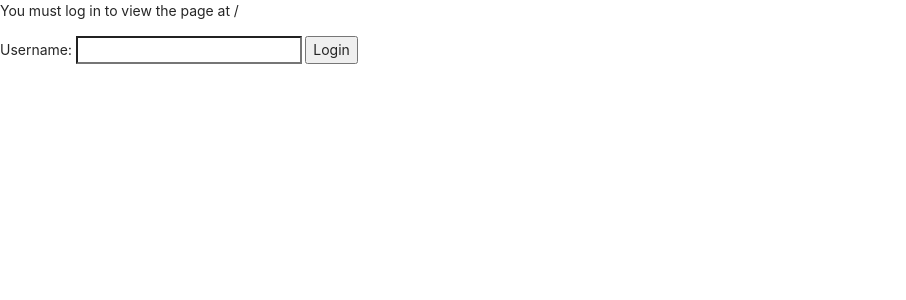
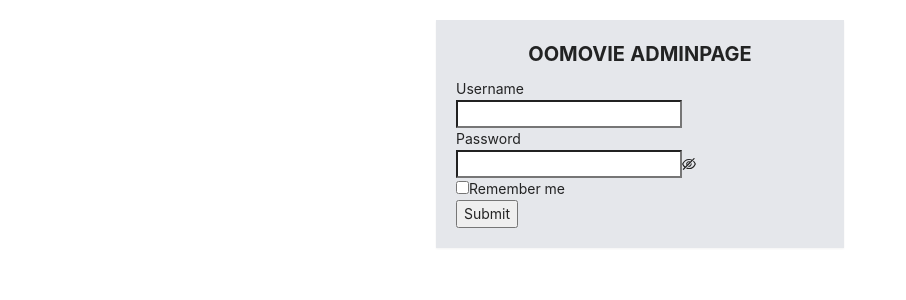
Before and after one commit to phongvanngo/ooad-movie-admin, a React (Create React App) app: page /sign-in in a window 1280 px wide. Shown: the top 300 px of the page, without its empty margins (0-906 px from the left). Built offline with nearby package versions, Linux system fonts and the light colour scheme.

Commit message:
make form login

```diff
--- /dev/null
+++ b/src/app/api/authApi.ts
@@ -0,0 +1,10 @@
+import { Discount } from "app/model/discount";
+import { AuthRequestPayload, AuthResponsePayload, DataResponse } from "app/model/PayloadResponse";
+import axiosClient from "./axiosClient";
+
+export const authApi = {
+	login: (data: AuthRequestPayload): Promise<DataResponse<AuthResponsePayload>> => {
+		const url = "/login";
+		return axiosClient.post(url,data);
+	},
+};
--- a/src/app/api/axiosClient.ts
+++ b/src/app/api/axiosClient.ts
@@ -14,6 +14,8 @@ const axiosClient = axios.create({
 // Add a request interceptor
 axiosClient.interceptors.request.use(function (config: AxiosRequestConfig) {
 	// Do something before request is sent
+	const token ="eyJ0eXAiOiJKV1QiLCJhbGciOiJIUzI1NiJ9.eyJzdWIiOiJhZG1pbiIsInJvbGVzIjpbIkFETUlOIl0sImlzcyI6Imh0dHBzOi8vaG91c2luZy1tb3ZpZS5oZXJva3VhcHAuY29tL2xvZ2luIiwiZXhwIjoxNjQxMjkyMTM2fQ.c448VsF7aPqmkfyZGykNTp_61LN2yI4LR0aMUUUuu7M";
+	config.headers.Authorization = `Bearer ${token}`;
 	return config;
 }, function (error) {
 	// Do something with request error
--- a/src/app/redux/slices/adminAuthThunk/index.ts
+++ b/src/app/redux/slices/adminAuthThunk/index.ts
@@ -1,7 +1,9 @@
 import { createSlice, PayloadAction } from "@reduxjs/toolkit";
 import { message } from "antd";
 import { adminAuthApi } from "app/api/adminAuthApi";
+import { authApi } from "app/api/authApi";
 import { COOKIE_USER } from "app/constants";
+import { AuthRequestPayload, AuthResponsePayload, DataResponse } from "app/model/PayloadResponse";
 import { AdminModel } from "app/model/User";
 import { AppRootState, AppThunk } from "app/redux/store";
 import { getCookie, removeCookie, setCookie } from "app/utils/cookie";
@@ -15,13 +17,13 @@ const initialState: IAdminAuth = {
 	isLoggedIn:undefined
 };
 
-const counterSlice = createSlice({
+const adminAuthThunkSlice = createSlice({
 	name: "adminAuthThunk",
 	initialState,
 	reducers: {
-		signInSuccess: (state: IAdminAuth,action : PayloadAction<ISignInResponsePayload>) => {
+		signInSuccess: (state: IAdminAuth,action : PayloadAction<AuthResponsePayload>) => {
 			const user = {} as AdminModel;
-			user.token = action.payload.token;
+			user.token = action.payload.accessToken;
 			setCookie(COOKIE_USER,JSON.stringify(user));
 			state.isLoggedIn = true;
 		},
@@ -42,18 +44,21 @@ const counterSlice = createSlice({
 	},
 });
 
-export const { signInSuccess,signOut,reLogin } = counterSlice.actions;
+export const { signInSuccess,signOut,reLogin } = adminAuthThunkSlice.actions;
 
-export const signIn = (ISignInPayload : ISignInPayload,callback:VoidFunction): AppThunk =>async (dispatch)=> {
+export const signIn = (signInPayload : AuthRequestPayload,callback:VoidFunction): AppThunk =>async (dispatch,ThunkApi)=> {
+	console.log(ThunkApi);
 	try {
-		const response = await adminAuthApi.signIn(ISignInPayload) as ISignInResponsePayload;
+		const response: DataResponse<AuthResponsePayload> = await authApi.login(signInPayload) ;
 
 		if(response) {
-			dispatch(signInSuccess(response));
+			dispatch(signInSuccess(response.data));
 			callback();
 		}
 	} catch (e) {
-		message.error(e);
+		message.error("Can not sign in!");
+	} finally {
+		console.log();
 	}
 };
 
@@ -64,4 +69,4 @@ export const selectIsLoggedIn = (state: AppRootState) =>
 
 
 
-export default counterSlice.reducer;
+export default adminAuthThunkSlice.reducer;
--- a/src/pages/admin/layout/index.tsx
+++ b/src/pages/admin/layout/index.tsx
@@ -1,27 +1,47 @@
-import { Breadcrumb, Layout } from "antd";
+import { Breadcrumb, Button, Layout } from "antd";
+import { icons } from "antd/lib/image/PreviewGroup";
 import React, { ReactElement } from "react";
 import { Outlet } from "react-router";
 import AppBreadcrumb from "./AppBreadCrumb";
 import Sidebar from "./sidebar";
 import "./style.scss";
+import {LogoutOutlined} from "@ant-design/icons";
+import { useAppDispatch } from "app/redux/store";
+import { signOut } from "app/redux/actions";
 
 const { Header, Content, Footer } = Layout;
 
 
 function MainLayout():ReactElement {
-
+	const dispatch = useAppDispatch();
 	return (
 		<Layout style={{ minHeight: "100vh" }}>
 			<Sidebar />
 			<Layout className="site-layout">
-				<Header className="site-layout-background" style={{height:"45px", padding: 0 }} />
+				<Header
+					className="site-layout-background"
+					style={{ height: "45px", padding: 0 }}
+				>
+					<div className="h-full w-full flex items-center justify-end">
+						<Button onClick={()=>{
+							dispatch(signOut());
+						}} className="mr-2" icon={<LogoutOutlined />}>
+                            Logout
+						</Button>
+					</div>
+				</Header>
 				<Content style={{ margin: "0 16px" }}>
 					<AppBreadcrumb />
-					<div className="site-layout-background" style={{ padding: 24, minHeight: "75vh" }}>
+					<div
+						className="site-layout-background"
+						style={{ padding: 24, minHeight: "75vh" }}
+					>
 						<Outlet />
 					</div>
 				</Content>
-				<Footer style={{ textAlign: "center" }}>Ant Design ©2018 Created by Ant UED</Footer>
+				<Footer style={{ textAlign: "center" }}>
+                    Ant Design ©2018 Created by Ant UED
+				</Footer>
 			</Layout>
 		</Layout>
 	);
--- a/src/pages/sign-in/index.tsx
+++ b/src/pages/sign-in/index.tsx
@@ -5,7 +5,29 @@ import { useAppDispatch } from "app/redux/store";
 import { useEffect } from "react";
 import { useSelector } from "react-redux";
 import { useLocation, useNavigate } from "react-router";
-function LoginPage():JSX.Element {
+import { Button, Checkbox, Form, Input } from "antd";
+import { AuthRequestPayload } from "app/model/PayloadResponse";
+
+const layout = {
+	labelCol: { span: 4 },
+	wrapperCol: { span: 20 },
+};
+const tailLayout = {
+	wrapperCol: { offset: 4, span: 20 },
+};
+
+function LoginPage(): JSX.Element {
+	const [form] = Form.useForm();
+
+	const onFinish = (values: AuthRequestPayload) => {
+		// onSubmit(values);
+		dispatch(
+			signIn(values, () => {
+				navigate(from, { replace: true });
+			}),
+		);
+	};
+
 	const dispatch = useAppDispatch();
 	const navigate = useNavigate();
 	const location = useLocation();
@@ -16,37 +38,80 @@ function LoginPage():JSX.Element {
 	const state = location.state as { from: Location };
 	const from = state ? state.from.pathname : "/";
 
+	// function handleSubmit(event: React.FormEvent<HTMLFormElement>) {
+	// 	event.preventDefault();
 
-	function handleSubmit(event: React.FormEvent<HTMLFormElement>) {
-		event.preventDefault();
+	// 	const formData = new FormData(event.currentTarget);
+	// 	const username = formData.get("username") as string;
+	// 	dispatch(signIn({ username, password: "123" } as ISignInPayload,
+	// 		()=>{
+	// 			navigate(from, { replace: true });
+	// 		}
+	// 	));
+	// }
 
-		const formData = new FormData(event.currentTarget);
-		const username = formData.get("username") as string;
-		dispatch(signIn({ username, password: "123" } as ISignInPayload,
-			()=>{
-				navigate(from, { replace: true });
-			}
-		));
-
-	}
 	useEffect(() => {
 		if (isLoggedIn) {
-
 			navigate(from, { replace: true });
 		}
 	}, []);
 
+	return (
+		<div >
+			<div className="max-w-md p-5 mx-auto">
+				<div className="shadow-sm p-5 bg-gray-200">
+					<h1 className="font-bold text-center text-xl">OOMOVIE ADMINPAGE</h1>
+					<Form
+						name="basic"
+						labelCol={{ span: 8 }}
+						wrapperCol={{ span: 16 }}
+						initialValues={{ remember: true }}
+						onFinish={onFinish}
+						// onFinishFailed={onFinishFailed}
+						autoComplete="off"
+					>
+						<Form.Item
+							label="Username"
+							name="username"
+							rules={[
+								{
+									required: true,
+									message: "Please input your username!",
+								},
+							]}
+						>
+							<Input />
+						</Form.Item>
 
-	return (
-		<div>
-			<p>You must log in to view the page at {from}</p>
+						<Form.Item
+							label="Password"
+							name="password"
+							rules={[
+								{
+									required: true,
+									message: "Please input your password!",
+								},
+							]}
+						>
+							<Input.Password />
+						</Form.Item>
 
-			<form onSubmit={handleSubmit}>
-				<label>
-					Username: <input name="username" type="text" />
-				</label>{" "}
-				<button type="submit">Login</button>
-			</form>
+						<Form.Item
+						// name="remember"
+							valuePropName="checked"
+							wrapperCol={{ offset: 8, span: 16 }}
+						>
+							<Checkbox>Remember me</Checkbox>
+						</Form.Item>
+
+						<Form.Item wrapperCol={{ offset: 8, span: 16 }}>
+							<Button type="primary" htmlType="submit">
+                            Submit
+							</Button>
+						</Form.Item>
+					</Form>
+				</div>
+			</div>
 		</div>
 	);
 }
```
Also changed, not shown: src/app/model/PayloadResponse.ts (+10 -0 lines), 1 other file (tests, documents, lock files or other folders).
